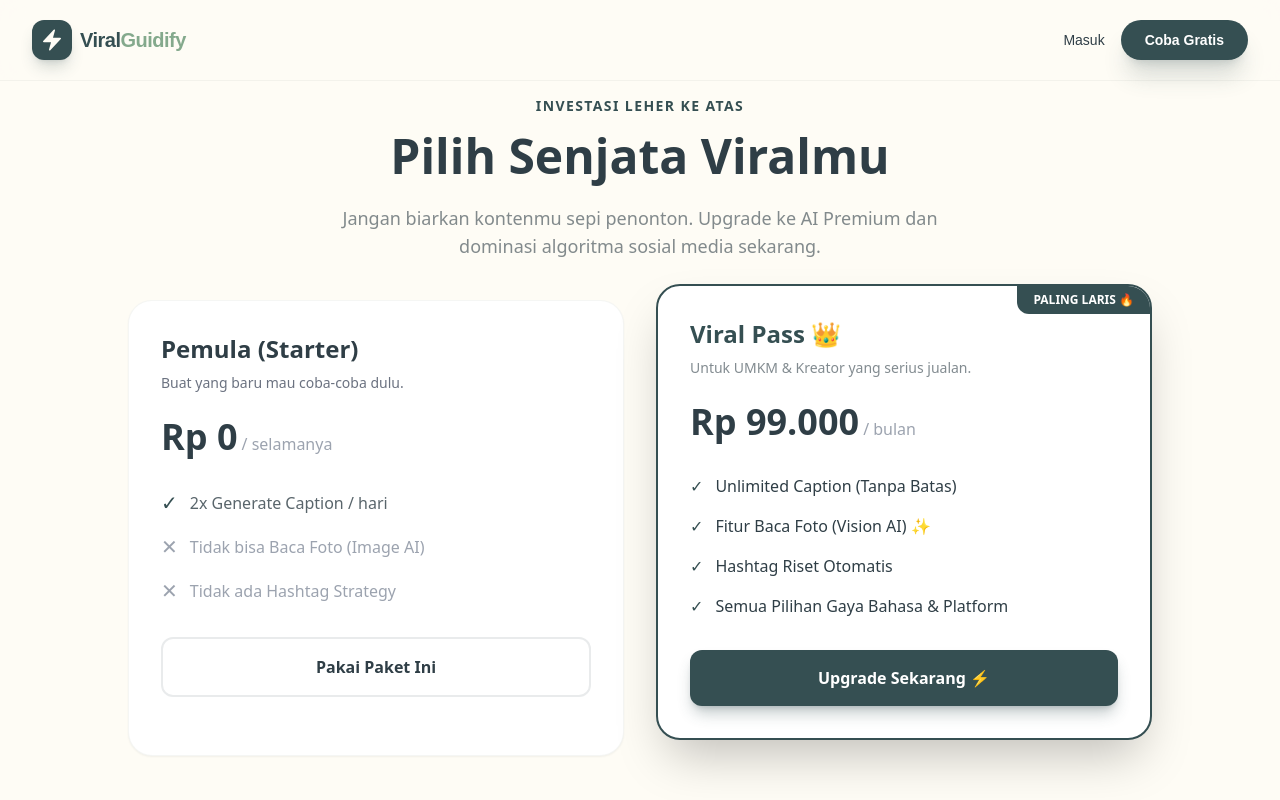
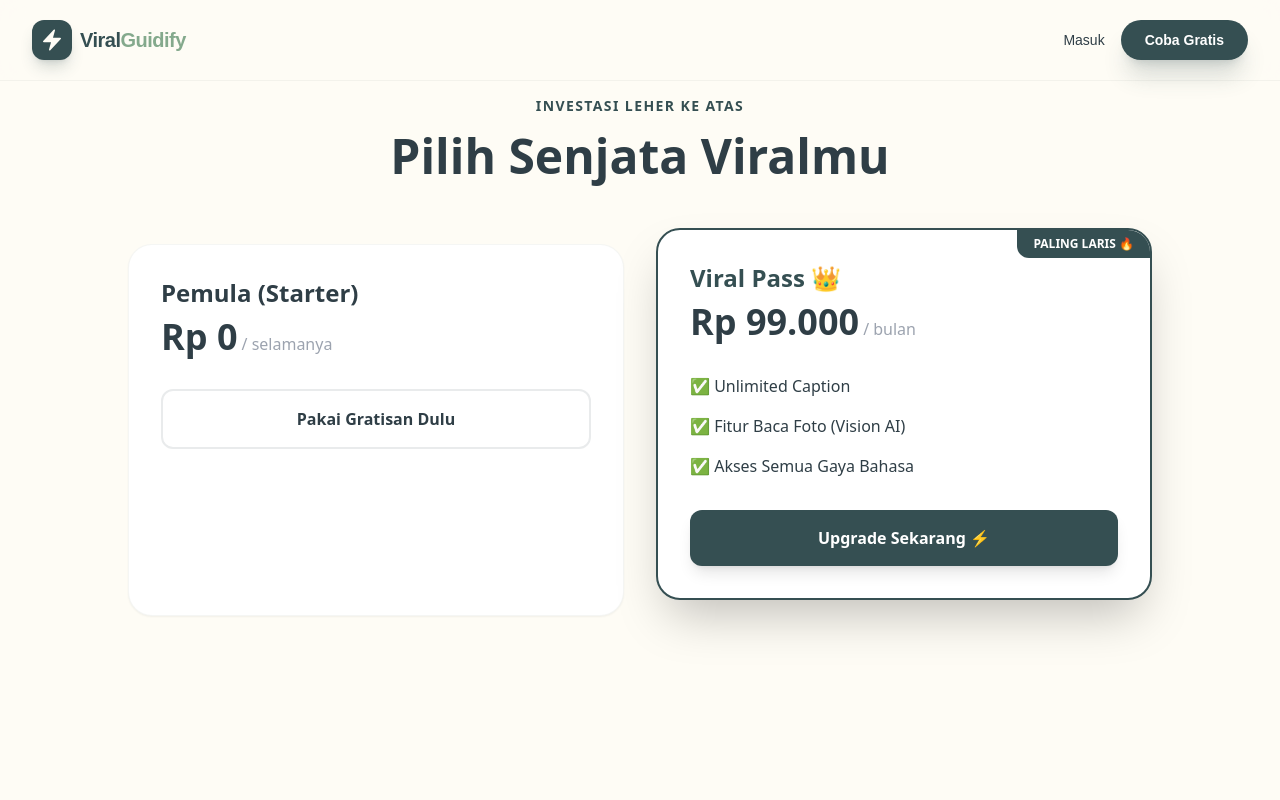
Before and after one commit to tukaoffcial27/viral-guidify, a Next.js app: page /pricing in a window 1280 px wide. Shown: the top 800 px of the page. Built offline with nearby package versions, Linux system fonts and the light colour scheme.

Commit message:
Fix dashboard supabase version and pricing link

```diff
--- a/app/dashboard/page.tsx
+++ b/app/dashboard/page.tsx
@@ -2,19 +2,20 @@
 
 import Link from "next/link";
 import { useState, useEffect } from "react";
-// Kita gunakan Browser Client dari package terbaru yang Bapak punya (ssr)
-import { createBrowserClient } from '@supabase/ssr'
+// PERBAIKAN: Menggunakan package yang benar sesuai project Bapak (@supabase/ssr)
+import { createBrowserClient } from '@supabase/ssr';
 
 export default function DashboardPage() {
   const [activeTab, setActiveTab] = useState("text");
   const [quota, setQuota] = useState(2);
   const [inputText, setInputText] = useState("");
 
-  // State untuk User Info
+  // State User
   const [userEmail, setUserEmail] = useState("");
   const [isPremium, setIsPremium] = useState(false);
+  const [isLoadingUser, setIsLoadingUser] = useState(true);
 
-  // Pilihan User
+  // Pilihan
   const [platform, setPlatform] = useState("Instagram");
   const [tone, setTone] = useState("Santai & Gaul");
 
@@ -26,26 +27,25 @@ export default function DashboardPage() {
   const platforms = ["Instagram", "TikTok", "Facebook", "LinkedIn", "Twitter/X"];
   const tones = ["Santai & Gaul", "Hard Selling", "Lucu / Receh", "Formal & Profesional", "Storytelling / Emosional"];
 
-  // Link Doku (Tes 20rb)
+  // LINK DOKU (TES 20RB)
   const paymentLink = "https://pay.doku.com/p-link/p/KzFonnUfSH";
 
-  // 1. Cek Status User & Kuota Saat Halaman Dimuat
+  // 1. Cek User & Status Premium (Versi SSR)
   useEffect(() => {
     const checkUser = async () => {
       try {
-        // Inisialisasi Supabase Client (Versi SSR / Baru)
+        // Inisialisasi Client Supabase yang benar
         const supabase = createBrowserClient(
           process.env.NEXT_PUBLIC_SUPABASE_URL!,
           process.env.NEXT_PUBLIC_SUPABASE_ANON_KEY!
         );
 
-        // Ambil data user yang sedang login
         const { data: { user } } = await supabase.auth.getUser();
 
         if (user) {
           setUserEmail(user.email || "");
 
-          // Ambil data profil (cek status premium)
+          // Cek status premium di database
           const { data: profile } = await supabase
             .from('profiles')
             .select('is_premium')
@@ -54,27 +54,26 @@ export default function DashboardPage() {
 
           if (profile?.is_premium) {
             setIsPremium(true);
-            setQuota(9999); // Premium = Unlimited Kuota
+            setQuota(9999); // Unlimited
           } else {
-            // Kalau bukan premium, baca kuota dari LocalStorage (atau default 2)
+            // Jika Free, baca kuota tamu
             const savedQuota = localStorage.getItem("guest_quota");
             setQuota(savedQuota !== null ? parseInt(savedQuota) : 2);
           }
         } else {
-          // Kalau belum login (Tamu)
+          // Jika Tamu (Belum Login)
           const savedQuota = localStorage.getItem("guest_quota");
           setQuota(savedQuota !== null ? parseInt(savedQuota) : 2);
         }
       } catch (error) {
         console.error("Error cek user:", error);
-        // Fallback aman agar halaman tetap jalan walau error koneksi
-        setQuota(2);
+      } finally {
+        setIsLoadingUser(false);
       }
     };
 
     checkUser();
   }, []);
-
 
   // --- FUNGSI GENERATE ---
   const handleGenerate = async () => {
@@ -85,7 +84,7 @@ export default function DashboardPage() {
     }
 
     if (!inputText.trim()) {
-      alert("Isi dulu deskripsi produknya, Bos!");
+      alert("Isi deskripsi produknya dulu ya!");
       return;
     }
 
@@ -117,7 +116,6 @@ export default function DashboardPage() {
       } else {
         alert("Gagal: " + (data.error || "Terjadi kesalahan sistem"));
       }
-
     } catch (error) {
       alert("Terjadi kesalahan jaringan.");
     } finally {
@@ -145,7 +143,7 @@ export default function DashboardPage() {
         </div>
       )}
 
-      {/* MODAL PREMIUM FITUR */}
+      {/* MODAL FITUR PREMIUM */}
       {showPremiumModal && (
         <div className="fixed inset-0 z-[100] flex items-center justify-center bg-luxury-dark/60 backdrop-blur-sm p-4">
           <div className="bg-white rounded-2xl p-8 max-w-md w-full shadow-2xl border border-luxury-green/30 text-center animate-fade-in-up">
@@ -173,7 +171,7 @@ export default function DashboardPage() {
             <button className="w-full flex items-center gap-3 px-4 py-3 bg-luxury-green/10 text-luxury-green rounded-xl font-semibold transition-colors">
               <span className="text-xl">✨</span> Buat Caption
             </button>
-            {/* Tombol Upgrade di Sidebar */}
+            {/* Tombol Upgrade Sidebar */}
             {!isPremium && (
               <a href={paymentLink} target="_blank" className="w-full flex items-center gap-3 px-4 py-3 text-luxury-terracotta hover:bg-orange-50 rounded-xl font-bold transition-colors mt-4 border border-luxury-terracotta/30">
                 <span className="text-xl">🚀</span> Upgrade Pro
@@ -182,7 +180,7 @@ export default function DashboardPage() {
           </nav>
         </div>
 
-        {/* User Info / Kuota */}
+        {/* User Info */}
         <div className="pt-6 border-t border-gray-100">
           <div className="bg-luxury-cream/50 p-4 rounded-xl mb-4 border border-luxury-terracotta/30">
             <p className="text-xs font-bold text-luxury-dark/50 uppercase mb-1">
@@ -201,7 +199,6 @@ export default function DashboardPage() {
             )}
           </div>
 
-          {/* Tampilkan Email User jika Login */}
           <div className="flex items-center gap-3 p-2 rounded-xl hover:bg-gray-50 cursor-pointer">
             <div className={`w-10 h-10 rounded-full flex items-center justify-center font-bold text-white ${isPremium ? "bg-luxury-green" : "bg-gray-400"}`}>
                {userEmail ? userEmail[0].toUpperCase() : "?"}
@@ -303,22 +300,12 @@ export default function DashboardPage() {
                   disabled={isLoading}
                   className={`bg-luxury-green text-white px-8 py-3 rounded-xl font-bold hover:bg-luxury-dark transition-all shadow-lg shadow-luxury-green/20 flex items-center gap-2 ${isLoading ? 'opacity-70 cursor-wait' : ''}`}
                 >
-                  {isLoading ? (
-                    <>
-                      <svg className="animate-spin h-5 w-5 text-white" xmlns="http://www.w3.org/2000/svg" fill="none" viewBox="0 0 24 24">
-                        <circle className="opacity-25" cx="12" cy="12" r="10" stroke="currentColor" strokeWidth="4"></circle>
-                        <path className="opacity-75" fill="currentColor" d="M4 12a8 8 0 018-8V0C5.373 0 0 5.373 0 12h4zm2 5.291A7.962 7.962 0 014 12H0c0 3.042 1.135 5.824 3 7.938l3-2.647z"></path>
-                      </svg>
-                      <span>Sedang Berpikir...</span>
-                    </>
-                  ) : (
-                    <>Generate ✨</>
-                  )}
+                  {isLoading ? "Sedang Berpikir..." : "Generate ✨"}
                 </button>
               </div>
             </div>
 
-            {/* HASIL ASLI DARI GEMINI */}
+            {/* HASIL */}
             {generatedResult && (
               <div className="mt-8 animate-fade-in-up">
                 <div className="flex justify-between items-center mb-4">
--- a/app/pricing/page.tsx
+++ b/app/pricing/page.tsx
@@ -3,56 +3,35 @@
 import Link from "next/link";
 
 export default function PricingPage() {
-  // Link Tes DOKU (Rp 20.000)
+  // LINK DOKU LANGSUNG (TES 20RB)
   const paymentLink = "https://pay.doku.com/p-link/p/KzFonnUfSH";
 
   return (
     <div className="min-h-screen bg-luxury-cream font-sans flex flex-col">
-
-      {/* 1. HEADER */}
       <div className="pt-24 pb-10 text-center px-4">
-        <h2 className="text-luxury-green font-bold tracking-widest uppercase text-sm mb-4 animate-fade-in-up">
-          Investasi Leher ke Atas
-        </h2>
-        <h1 className="text-4xl md:text-5xl font-bold text-luxury-dark mb-6">
-          Pilih Senjata Viralmu
-        </h1>
-        <p className="text-luxury-dark/60 max-w-2xl mx-auto text-lg">
-          Jangan biarkan kontenmu sepi penonton. Upgrade ke AI Premium dan dominasi algoritma sosial media sekarang.
-        </p>
+        <h2 className="text-luxury-green font-bold tracking-widest uppercase text-sm mb-4">Investasi Leher ke Atas</h2>
+        <h1 className="text-4xl md:text-5xl font-bold text-luxury-dark mb-6">Pilih Senjata Viralmu</h1>
       </div>
 
-      {/* 2. PILIHAN PAKET */}
       <div className="flex-1 flex items-start justify-center px-4 pb-20">
         <div className="grid grid-cols-1 md:grid-cols-2 gap-8 max-w-5xl w-full">
 
-          {/* PAKET GRATIS */}
-          <div className="bg-white rounded-3xl p-8 border border-luxury-terracotta/20 shadow-sm hover:shadow-md transition-all relative overflow-hidden group">
+          {/* FREE PLAN */}
+          <div className="bg-white rounded-3xl p-8 border border-luxury-terracotta/20 shadow-sm">
             <h3 className="text-2xl font-bold text-luxury-dark mb-2">Pemula (Starter)</h3>
-            <p className="text-gray-500 mb-6 text-sm">Buat yang baru mau coba-coba dulu.</p>
-
             <div className="flex items-baseline gap-1 mb-8">
               <span className="text-4xl font-bold text-luxury-dark">Rp 0</span>
               <span className="text-gray-400">/ selamanya</span>
             </div>
-
-            <ul className="space-y-4 mb-8 text-luxury-dark/80">
-              <li className="flex items-center gap-3"><span className="text-luxury-green text-xl">✓</span> 2x Generate Caption / hari</li>
-              <li className="flex items-center gap-3 text-gray-400"><span className="text-xl">✕</span> Tidak bisa Baca Foto (Image AI)</li>
-              <li className="flex items-center gap-3 text-gray-400"><span className="text-xl">✕</span> Tidak ada Hashtag Strategy</li>
-            </ul>
-
-            <Link href="/dashboard" className="block w-full py-4 rounded-xl border-2 border-luxury-dark/10 text-luxury-dark font-bold text-center hover:bg-gray-50 transition-colors">
-              Pakai Paket Ini
+            <Link href="/dashboard" className="block w-full py-4 rounded-xl border-2 border-luxury-dark/10 text-luxury-dark font-bold text-center hover:bg-gray-50">
+              Pakai Gratisan Dulu
             </Link>
           </div>
 
-          {/* PAKET SULTAN (PREMIUM) */}
+          {/* PREMIUM PLAN */}
           <div className="bg-white rounded-3xl p-8 border-2 border-luxury-green shadow-2xl relative overflow-hidden transform md:-translate-y-4">
             <div className="absolute top-0 right-0 bg-luxury-green text-white text-xs font-bold px-4 py-1.5 rounded-bl-xl">PALING LARIS 🔥</div>
-
             <h3 className="text-2xl font-bold text-luxury-green mb-2">Viral Pass 👑</h3>
-            <p className="text-luxury-dark/60 mb-6 text-sm">Untuk UMKM & Kreator yang serius jualan.</p>
 
             <div className="flex items-baseline gap-1 mb-8">
               <span className="text-4xl font-bold text-luxury-dark">Rp 99.000</span>
@@ -60,18 +39,17 @@ export default function PricingPage() {
             </div>
 
             <ul className="space-y-4 mb-8 text-luxury-dark">
-              <li className="flex items-center gap-3 font-medium"><span className="text-luxury-green">✓</span> Unlimited Caption (Tanpa Batas)</li>
-              <li className="flex items-center gap-3 font-medium"><span className="text-luxury-green">✓</span> Fitur Baca Foto (Vision AI) ✨</li>
-              <li className="flex items-center gap-3 font-medium"><span className="text-luxury-green">✓</span> Hashtag Riset Otomatis</li>
-              <li className="flex items-center gap-3 font-medium"><span className="text-luxury-green">✓</span> Semua Pilihan Gaya Bahasa & Platform</li>
+               <li>✅ Unlimited Caption</li>
+               <li>✅ Fitur Baca Foto (Vision AI)</li>
+               <li>✅ Akses Semua Gaya Bahasa</li>
             </ul>
 
-            {/* TOMBOL INI SEKARANG MENGARAH KE DOKU */}
+            {/* TOMBOL LANGSUNG KE DOKU */}
             <a
               href={paymentLink}
               target="_blank"
               rel="noopener noreferrer"
-              className="block w-full py-4 rounded-xl bg-luxury-green text-white font-bold text-center hover:bg-luxury-dark transition-all shadow-lg shadow-luxury-green/30 hover:-translate-y-1"
+              className="block w-full py-4 rounded-xl bg-luxury-green text-white font-bold text-center hover:bg-luxury-dark transition-all shadow-lg"
             >
               Upgrade Sekarang ⚡
             </a>
```
